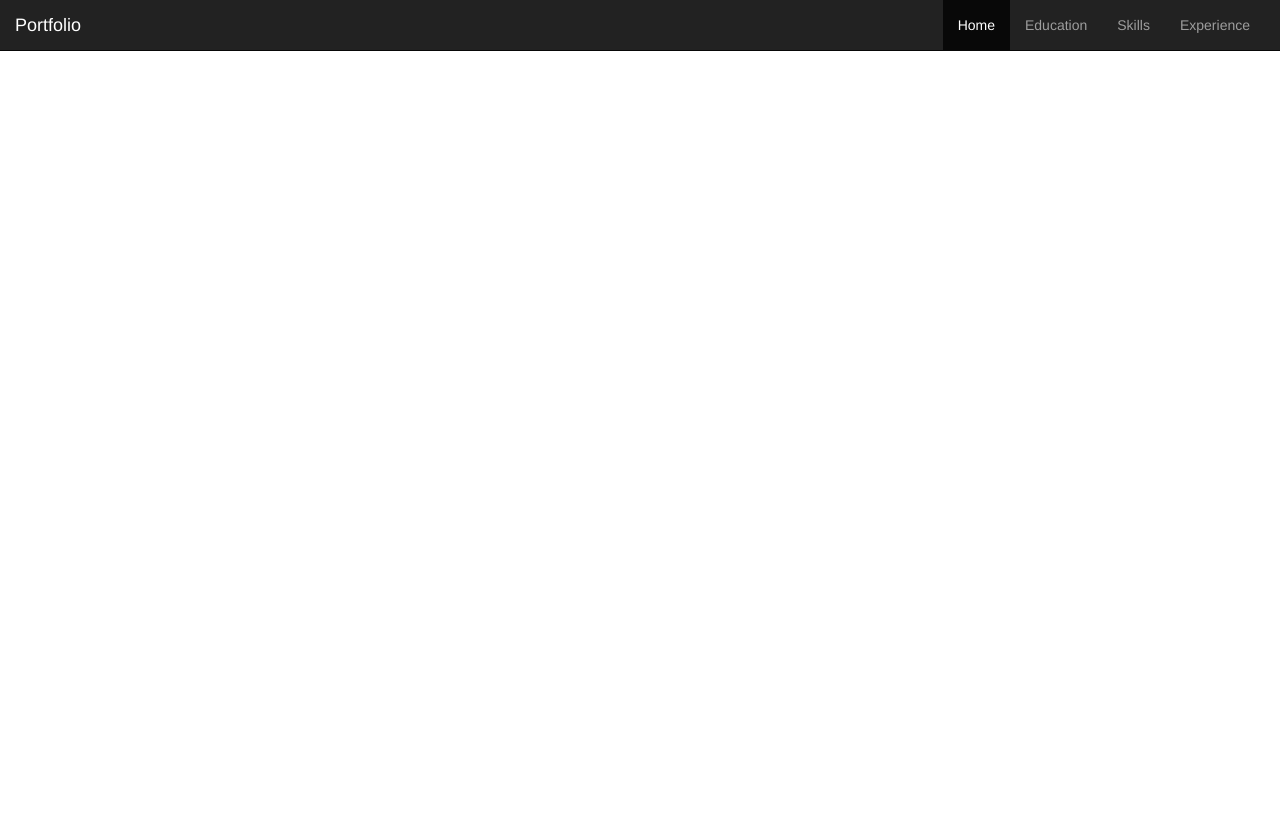
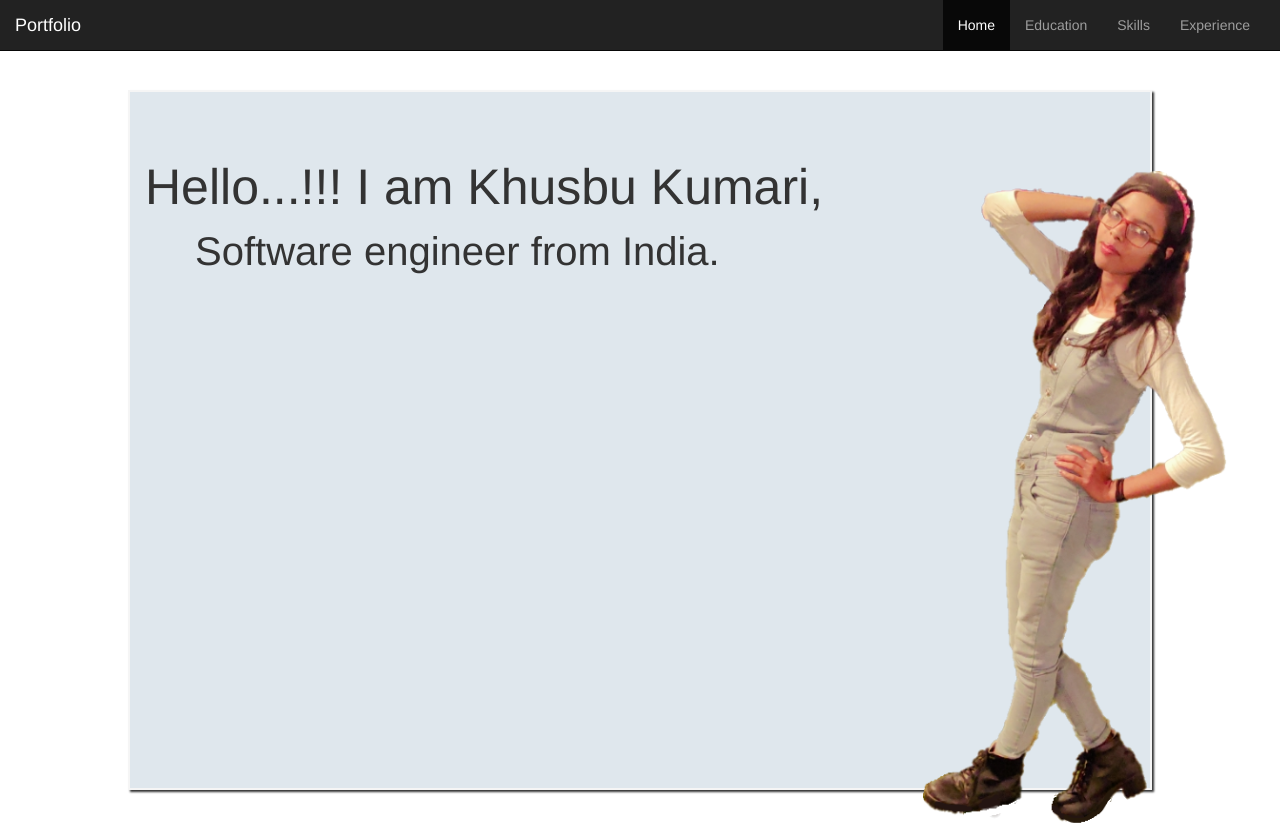
Before and after one commit to ThisisMrAvi/khusbux.github.io, a plain HTML site: page index.html in a window 1280 px wide. Before the commit the page ends 800 px from the top, so only its background shows below. Drawn offline with Linux system fonts and the light colour scheme.

Commit message:
img update

```diff
--- a/include/style.css
+++ b/include/style.css
@@ -1,9 +1,26 @@
-/*
-To change this license header, choose License Headers in Project Properties.
-To change this template file, choose Tools | Templates
-and open the template in the editor.
-*/
 /*
     Created on : 16 Aug, 2020, 9:35:00 PM
     Author     : ANJALI
 */
+#intro_banner{
+    width: 108%;
+    height: 100%;
+    margin-top: 60px;
+    background: url(../img/intro.png) no-repeat ;
+    background-size: cover;
+}
+
+.myIntroContainer{
+    margin: 7% 5% 2% 10%;
+    width: 80%;
+    background-color: #dfe7ed;
+    height: 700px;
+    border: 2px whitesmoke solid;
+    padding-bottom: 10px;
+    box-shadow: 2px 2px 2px ;
+}
+
+.intro_name{
+    margin-top: 170px;
+    font-size: 50px;
+}
--- a/index.html
+++ b/index.html
@@ -10,6 +10,10 @@ and open the template in the editor.
         <link href="include/bootstrap.css" rel="stylesheet">
         <link href="include/bootstrap.min.css" rel="stylesheet">
         <link href="include/style.css" rel="stylesheet">
+        <link rel="stylesheet" href="include/bootstrap.min.css" type="text/css"/>
+        <link rel="stylesheet" href="include/bootstrap.css" type="text/css">
+
+
         <script src="include/jquery.js"></script>
         <script src="include/bootstrap.min.js"></script>
         <meta charset="UTF-8">
@@ -41,5 +45,13 @@ and open the template in the editor.
                 </div>
             </div>
         </nav>
+        <div class="myIntroContainer">
+            <div id="intro_banner" class="intro_banner" >
+                <div class="container">
+                    <span class="intro_name">Hello...!!! I am Khusbu Kumari,<br></span>
+                    <span style=" font-size: 40px; margin-left: 50px">Software engineer from India.</span>
+                </div>
+            </div>
+        </div>
     </body>
 </html>
```
Also changed, not shown: img/intro.jpg (added), img/intro.png (added).
